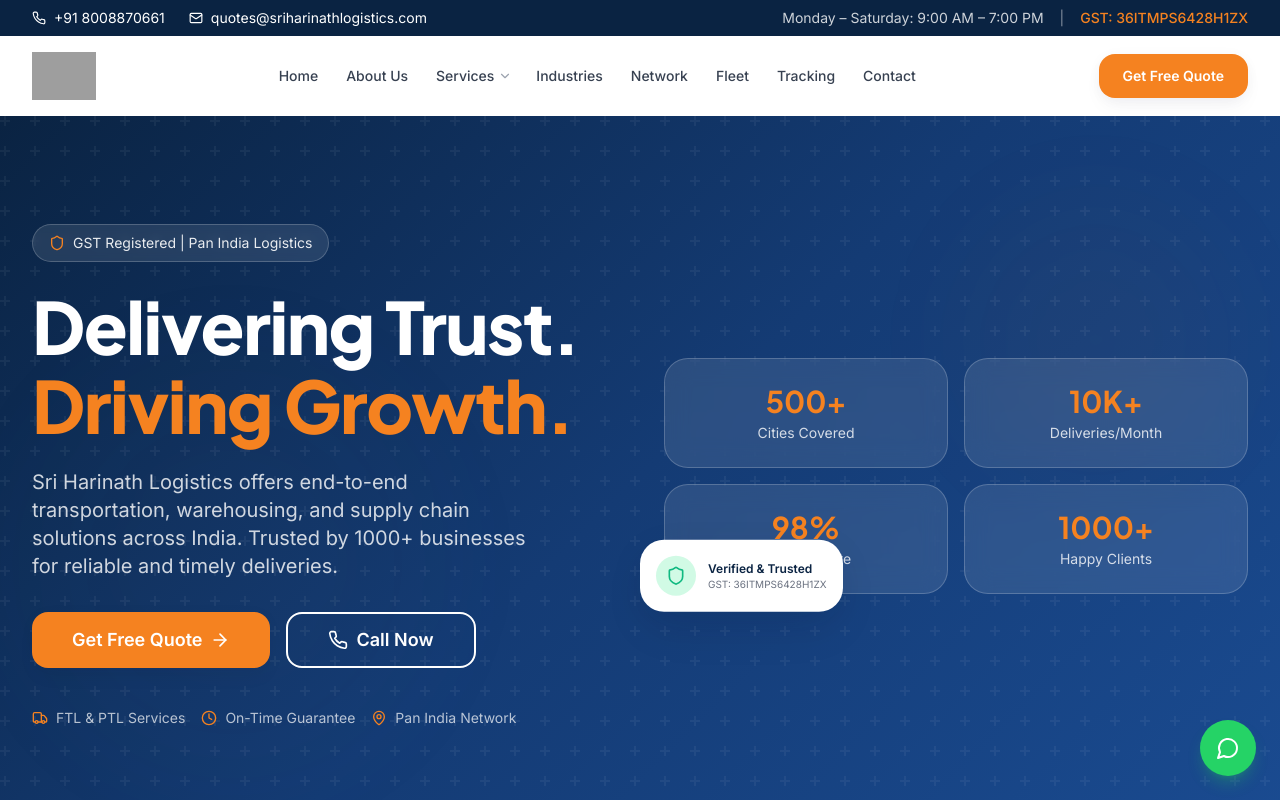
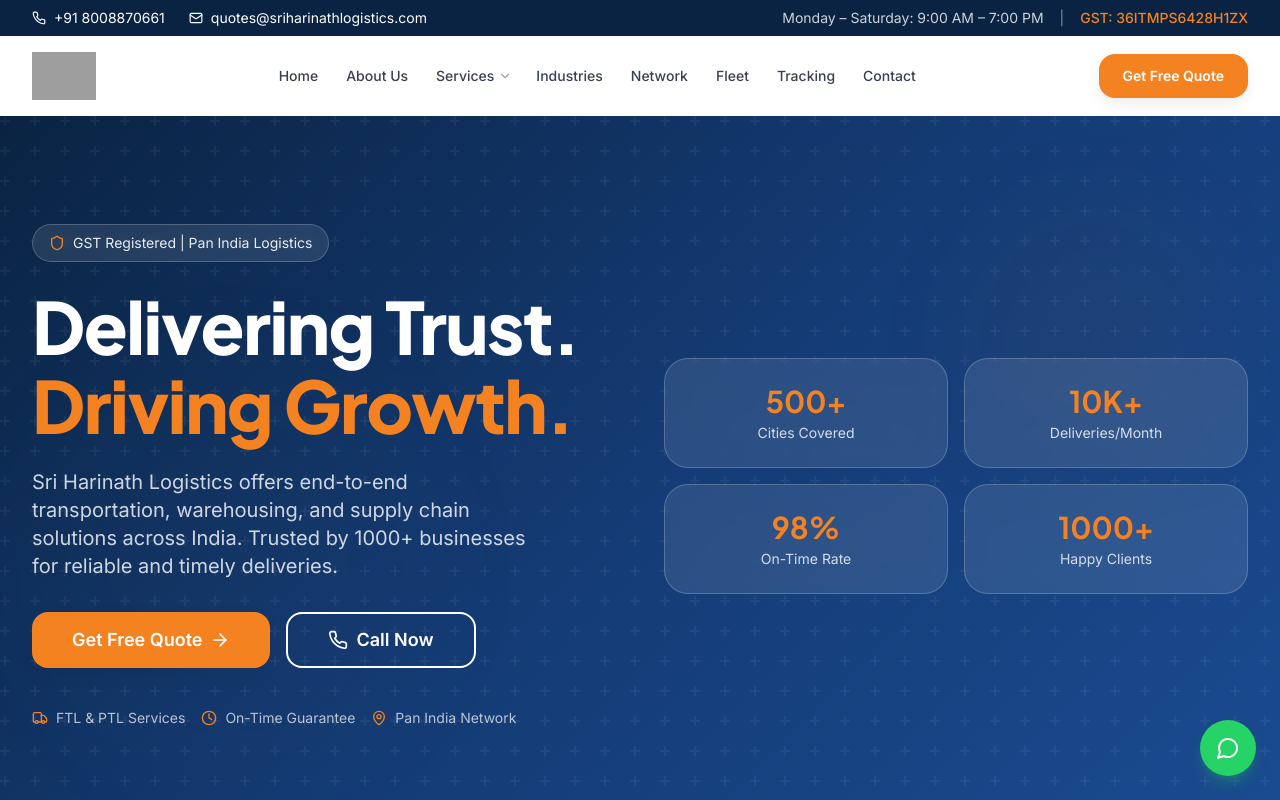
Before and after one commit to mettugoud-droid/shl-website, a Next.js app: page / in a window 1280 px wide. Shown: the top 800 px of the page. Built offline with nearby package versions, Linux system fonts and the light colour scheme; grey boxes are pictures that could not be loaded.

Commit message:
Remove 'Verified & Trusted' floating badge from hero section

```diff
--- a/src/components/sections/hero.tsx
+++ b/src/components/sections/hero.tsx
@@ -143,20 +143,6 @@
                 ))}
               </div>
 
-              {/* Floating Badge */}
-              <motion.div
-                className="absolute -bottom-6 -left-6 bg-white rounded-2xl shadow-hard p-4 flex items-center gap-3"
-                animate={{ y: [0, -8, 0] }}
-                transition={{ duration: 3, repeat: Infinity }}
-              >
-                <div className="w-10 h-10 bg-success-light rounded-full flex items-center justify-center">
-                  <Shield className="w-5 h-5 text-success" />
-                </div>
-                <div>
-                  <p className="text-xs font-semibold text-primary">Verified & Trusted</p>
-                  <p className="text-[10px] text-gray-500">GST: {siteConfig.gst}</p>
-                </div>
-              </motion.div>
             </div>
           </motion.div>
         </div>
```
